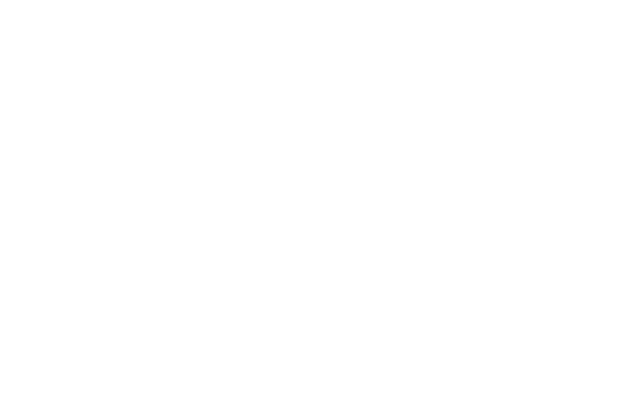
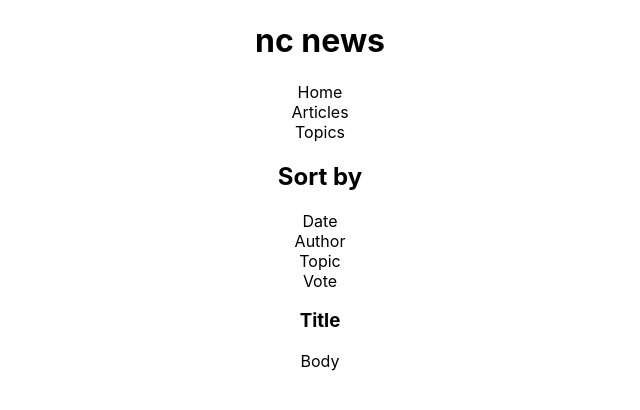
Before and after one commit to Stevedunnad/nc-news, a React (Create React App) app: page / in a window 1280 px wide. Shown: the top 410 px of the page, without its empty margins (320-960 px from the left). Built offline with nearby package versions, Linux system fonts and the light colour scheme.

Commit message:
made a basic scaffold of everything

```diff
--- a/src/App.js
+++ b/src/App.js
@@ -5,7 +5,25 @@
 function App() {
   return (
     <div className="App">
-
+      <h1>nc news</h1>
+      <nav>
+        <div>Home</div>
+        <div>Articles</div>
+        <div>Topics</div>
+      </nav>
+      <main>
+        <div>
+          <h2>Sort by</h2>
+          <div>Date</div>
+          <div>Author</div>
+          <div>Topic</div>
+          <div>Vote</div>
+        </div>
+        <article>
+          <h3>Title</h3>
+          <p>Body</p>
+        </article>
+      </main>
     </div>
   );
 }
```
